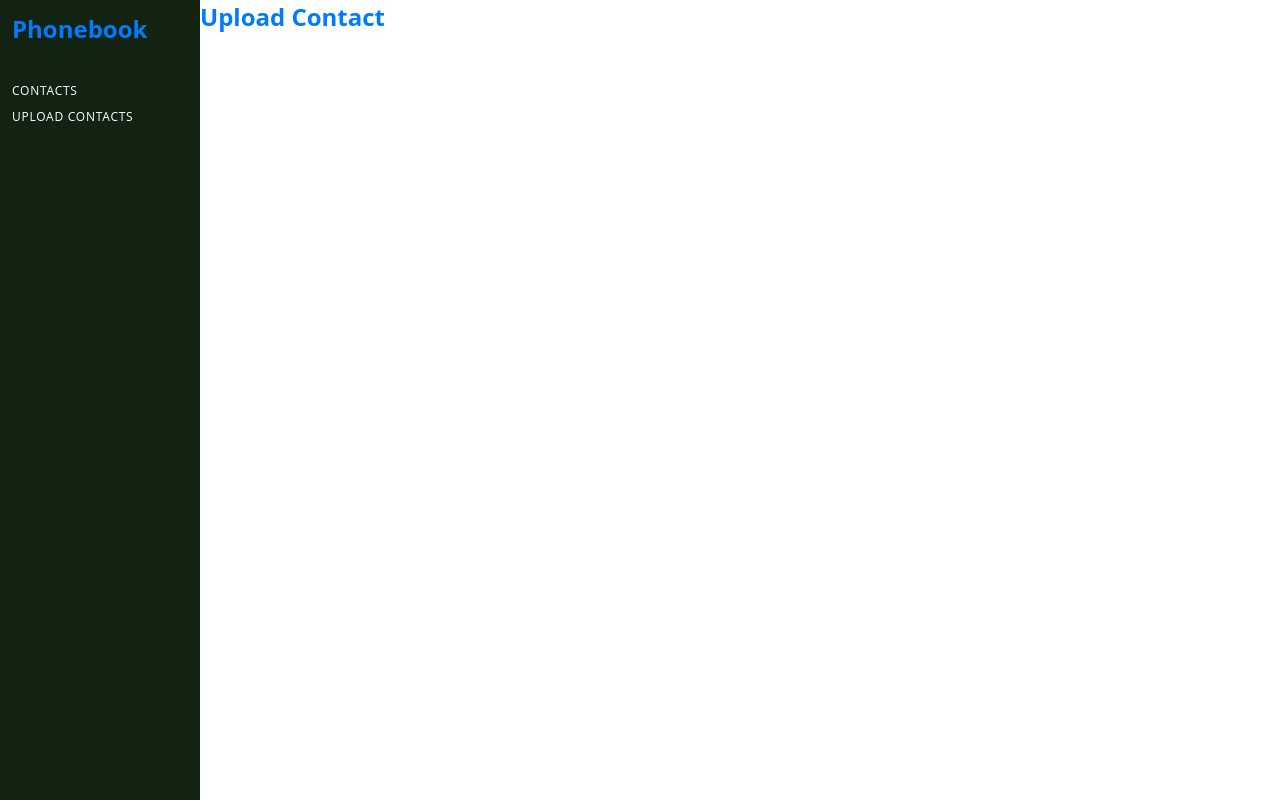
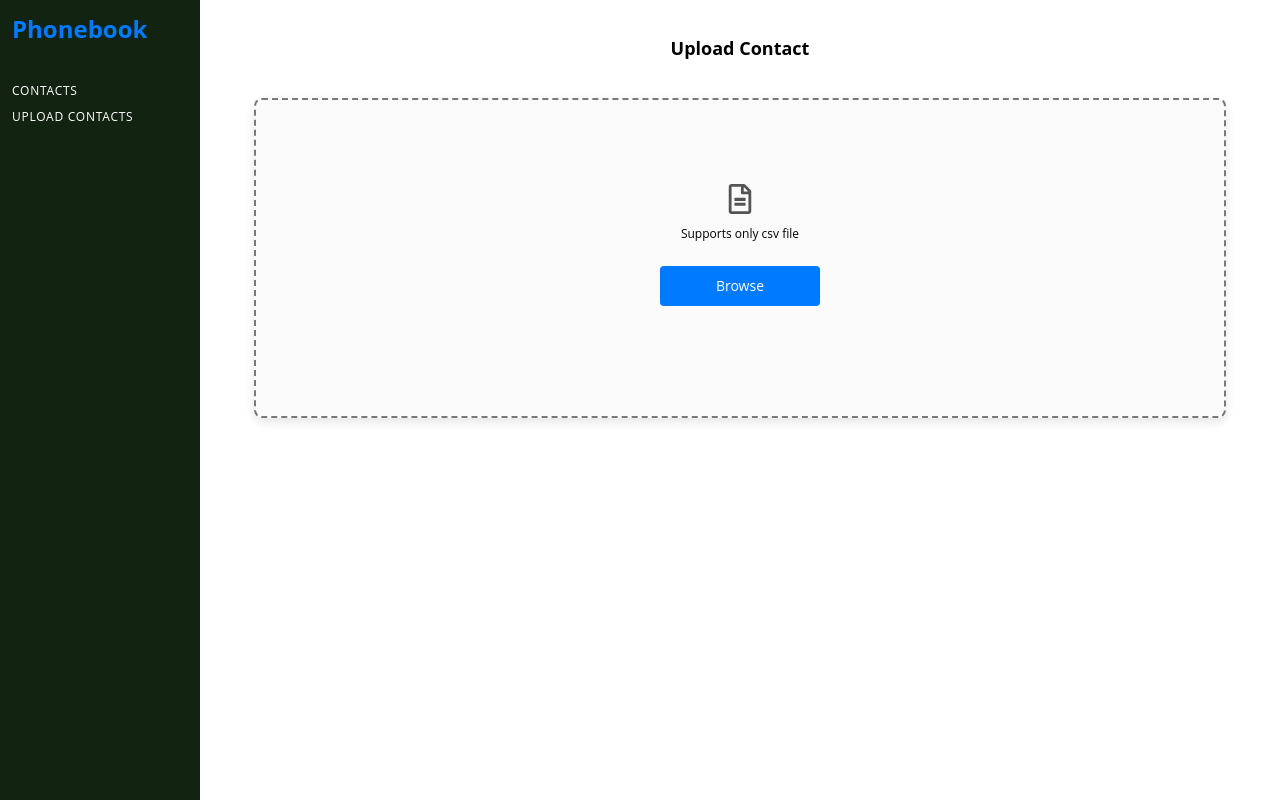
Before and after one commit to arun-kumar-1995/Contact-book-app, a React (Vite) app in the folder frontend/: page /upload-contacts in a window 1280 px wide. Built offline with nearby package versions, Linux system fonts and the light colour scheme.

Commit message:
upload contact

```diff
--- /dev/null
+++ b/frontend/src/pages/UploadContact/UploadContact.css
@@ -0,0 +1,65 @@
+.upload-contact-container {
+  height: 95vh;
+  width: 100%;
+}
+
+.upload-contact-container h2 {
+  text-align: center;
+  margin: 2em 0;
+  font-size: 1.8rem;
+}
+.upload-wrapper {
+  display: flex;
+  align-items: center;
+  justify-content: center;
+}
+.upload-contact {
+  border: 2px dashed #797979;
+  border-radius: 0.8rem;
+  height: 40vh;
+  width: 90%;
+  margin: 0 2rem;
+  background-color: #fafafa;
+  box-shadow: 0px 4px 10px rgba(0, 0, 0, 0.1);
+  text-align: center;
+}
+
+.upload-contact svg {
+  font-size: 3rem;
+  margin: 0 auto;
+  text-align: center;
+  color: #545454;
+  margin-top: 2.8em;
+}
+
+.upload-info {
+  margin-bottom: 1.6em;
+  padding: 0.8rem;
+}
+.upload-info p {
+  font-size: 1.2rem;
+}
+.browse-file {
+  position: relative;
+  display: flex;
+  flex-direction: column;
+}
+
+.browse-file input[type="file"] {
+  display: none;
+}
+
+.browse-file label {
+  background-color: #007bff;
+  color: #fff;
+  border: none;
+  padding: 1rem 1.6rem;
+  border-radius: 0.4rem;
+  cursor: pointer;
+  transition: background 0.3s ease;
+  text-align: center;
+  display: inline-block;
+  font-size: 14px;
+  width: 16rem;
+  margin: 0 auto;
+}
--- a/frontend/src/pages/UploadContact/UploadContact.jsx
+++ b/frontend/src/pages/UploadContact/UploadContact.jsx
@@ -1,10 +1,24 @@
 import { Layout } from "../../hoc/Layout";
+import { FaRegFileAlt } from "react-icons/fa";
+import "./UploadContact.css";
 
 const UploadContact = () => {
   return (
-    <>
-      <h1>Upload Contact</h1>
-    </>
+    <div className="upload-contact-container">
+      <h2>Upload Contact</h2>
+      <div className="upload-wrapper">
+        <div className="upload-contact">
+          <FaRegFileAlt />
+          <div className="upload-info">
+            <p>Supports only csv file</p>
+          </div>
+          <div className="browse-file">
+            <input type="file" id="file-upload" />
+            <label htmlFor="file-upload">Browse</label>
+          </div>
+        </div>
+      </div>
+    </div>
   );
 };
 
```
Also changed, not shown: frontend/src/App.jsx (+5 -6 lines).
